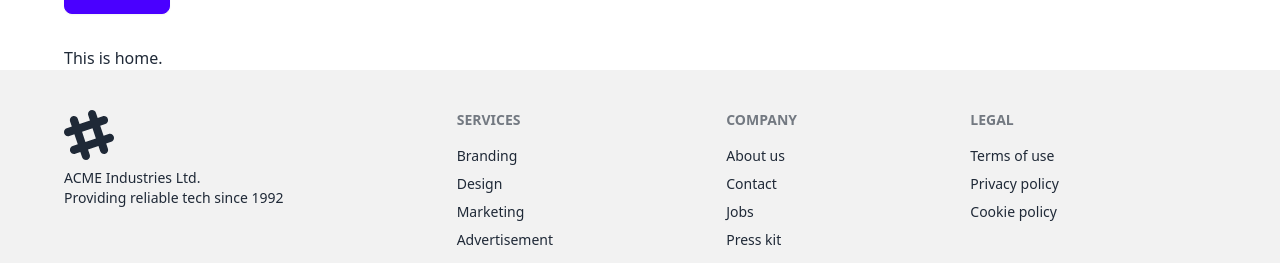
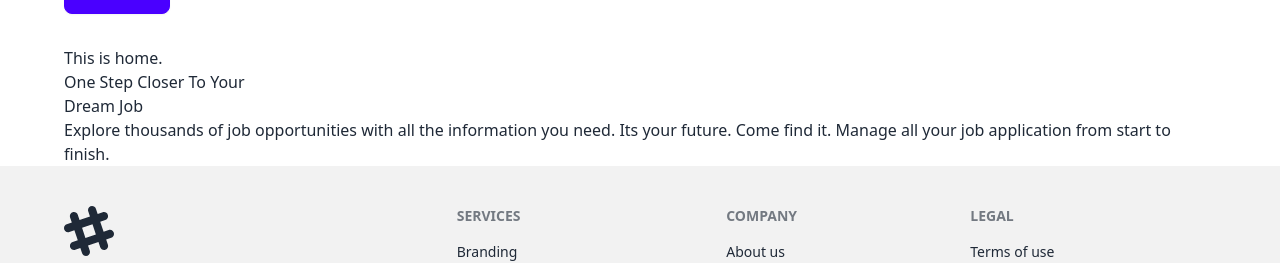
Before and after one commit to alalhosen/react-job-career-hub, a React (Vite) app: page / in a window 1280 px wide. Shown: the part 1490-1753 px from the top of the page. Built offline with nearby package versions, Linux system fonts and the light colour scheme.

Commit message:
home title & discription

```diff
--- a/src/components/Home/Home.jsx
+++ b/src/components/Home/Home.jsx
@@ -9,6 +9,9 @@ const Home = () => {
             <CategoryList></CategoryList>
             <FeaturedJobs></FeaturedJobs>
             <h2 className="mt-8">This is home.</h2>
+            <h3>One Step Closer To Your</h3>
+            <h3>Dream Job</h3>
+            <p>Explore thousands of job opportunities with all the information you need. Its your future. Come find it. Manage all your job application from start to finish.</p>
         </div>
     );
 };
```
